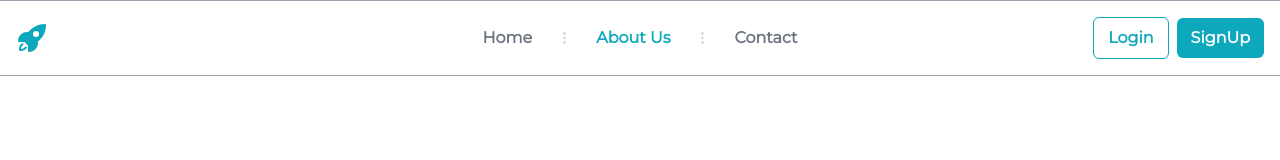
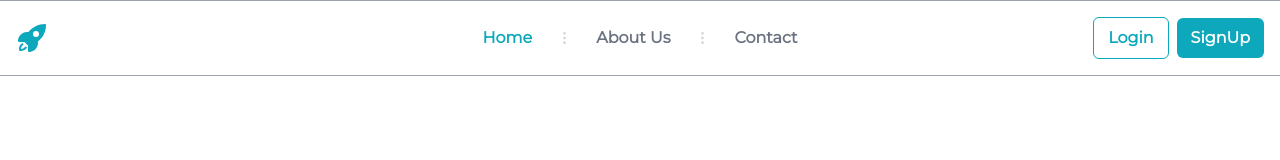
Before and after one commit to aryansingla/trackify_frontend, a React (Create React App) app: page / in a window 1280 px wide. Shown: the top 160 px of the page. Built offline with nearby package versions, Linux system fonts and the light colour scheme; no server answers; a web font is replaced by a local one.

Commit message:
home link

```diff
--- a/src/components/Footer/Footer.js
+++ b/src/components/Footer/Footer.js
@@ -3,7 +3,7 @@ import React from "react";
 const Footer = () => {
   return (
     <div>
-      <footer class="container mx-auto px-10 md:px-0 py-10">
+      <footer class=" footer container mx-auto px-10 md:px-0 py-10">
         <div class="flex items-center justify-center space-x-6">
           <div>
             <svg
--- a/src/components/homepage/Navbar/Navbar.jsx
+++ b/src/components/homepage/Navbar/Navbar.jsx
@@ -36,7 +36,7 @@ const Navbar = () => {
       class="hidden absolute top-1/2 left-1/2 transform -translate-y-1/2 -translate-x-1/2 lg:flex lg:mx-auto lg:items-center lg:w-auto lg:space-x-6">
       <li>
         <a
-          class=" font-semibold text-base text-gray-500 hover:text-gray-600 dark:text-gray-300"
+          class=" text-base text-[#0DA8BC] font-bold"
           href="#">
           Home
         </a>
@@ -56,7 +56,7 @@ const Navbar = () => {
         </svg>
       </li>
       <li>
-        <a class=" text-base text-[#0DA8BC] font-bold" href="#">About Us</a>
+        <a class=" font-semibold text-base text-gray-500 hover:text-gray-600 dark:text-gray-300" href="#">About Us</a>
       </li>
       <li class="text-gray-300">
         <svg
@@ -79,7 +79,7 @@ const Navbar = () => {
       <li>
         <a
           class="font-semibold text-base text-gray-500 hover:text-gray-600 dark:text-gray-300"
-          href="#">
+          href="footer">
           Contact
         </a>
       </li>
```
